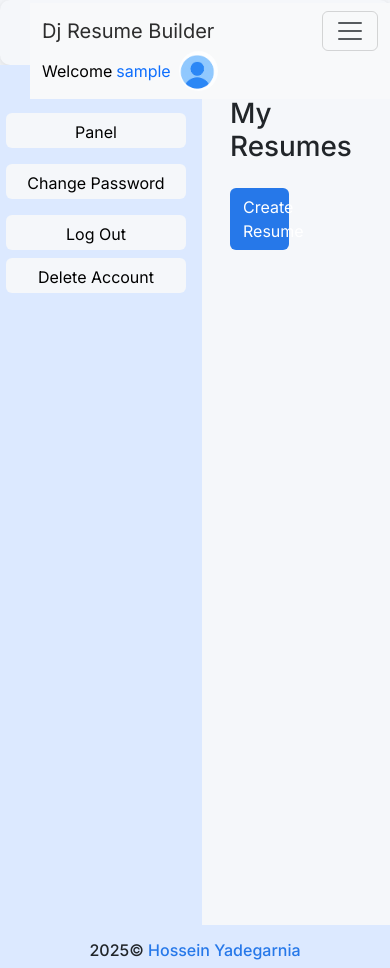
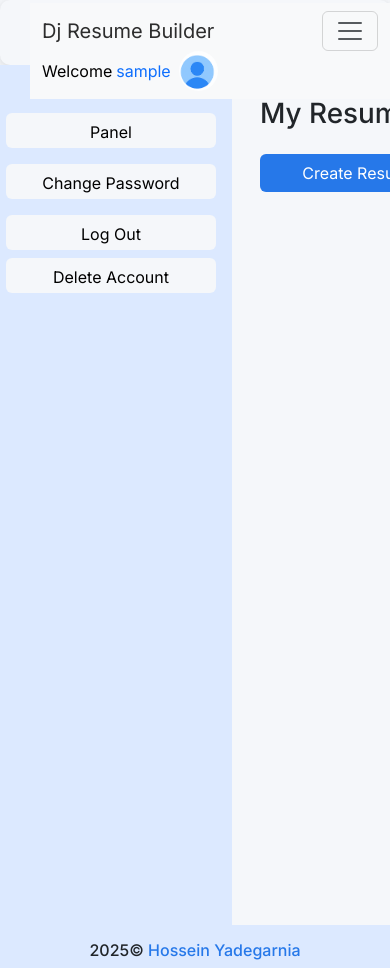
Before and after one commit to hosseinyn/dj-resume-builder, a Django app: page /account/panel/ in a window 390 px wide. Run offline with Django 5.2, Linux system fonts and the light colour scheme; the visitor is signed in with stand-in values (Sample User, id 1); data that the repository does not hold is empty; style sheets or scripts are compiled from the project's sources; some libraries are stand-ins or nearby versions.

Commit message:
Responsive design && Fix some problems && Update delete account function

```diff
--- a/ResumeBuilder/resume/forms.py
+++ b/ResumeBuilder/resume/forms.py
@@ -17,7 +17,7 @@ class CreateResume(forms.ModelForm):
         job_start_date = forms.DateField(required=False , widget=forms.DateInput(attrs={"class" : "resume-input" , "type" : "date"}) , label="Job Start Date ")
         job_end_date = forms.DateField(required=False , widget=forms.DateInput(attrs={"class" : "resume-input" , "type" : "date"}) , label="Job End Date ")
 
-        skills = forms.CharField(required=True , max_length=400 , min_length=20 , widget=forms.Textarea(attrs={"class" : "resume-input"}) , label="Your Skills ")
+        skills = forms.CharField(required=True , max_length=400 , min_length=20 , widget=forms.Textarea(attrs={"wrap" : "hard"}) , label="Your Skills ")
 
         class Meta:
             model = Resume
--- a/ResumeBuilder/static/js/resume.js
+++ b/ResumeBuilder/static/js/resume.js
@@ -29,13 +29,28 @@ const deleteResume = (e) => {
         confirmButtonText: "Yes, delete my resume"
         }).then((result) => {
         if (result.isConfirmed) {
-            Swal.fire({
-            title: "Deleted!",
-            text: "Your resume has been deleted.",
-            icon: "success"
-            });
             delete_resume_button.click()
         }
     });
 
 }
+
+// Delete account function
+const delete_account_button = document.getElementById("delete_account_button");
+
+const deleteAccount = (e) => {
+    Swal.fire({
+        title: "Are you sure?",
+        text: "You won't be able to revert this!",
+        icon: "warning",
+        showCancelButton: true,
+        confirmButtonColor: "#3085d6",
+        cancelButtonColor: "#d33",
+        confirmButtonText: "Yes, delete my account"
+        }).then((result) => {
+        if (result.isConfirmed) {
+            delete_account_button.click()
+        }
+    });
+
+}
--- a/ResumeBuilder/static/styles/index.css
+++ b/ResumeBuilder/static/styles/index.css
@@ -1,4 +1,8 @@
 @import url("https://fonts.googleapis.com/css2?family=Inter:ital,opsz,wght@0,14..32,100..900;1,14..32,100..900&display=swap");
+body, html {
+  overflow-x: hidden;
+}
+
 * {
   font-family: "Inter", sans-serif;
 }
--- a/ResumeBuilder/static/styles/index.scss
+++ b/ResumeBuilder/static/styles/index.scss
@@ -1,4 +1,8 @@
 @import '_colors.scss';
+
+body , html{
+    overflow-x: hidden;
+}
 
 @mixin project-input{
     width: 325px;
--- /dev/null
+++ b/ResumeBuilder/static/styles/responsive.css
@@ -0,0 +1,46 @@
+@media only screen and (max-width: 767px) {
+  .hero-section-image img {
+    visibility: hidden;
+  }
+  .hero-section-content p {
+    width: 470px;
+  }
+  input {
+    width: 225px !important;
+  }
+  .resume-form {
+    flex-direction: column !important;
+  }
+  h1, h2, h3, h4, h5, h6 {
+    white-space: nowrap;
+  }
+  button {
+    white-space: nowrap;
+  }
+  .create-resume-btn {
+    width: 200px !important;
+  }
+  .sidebar-button {
+    width: 210px;
+  }
+  button[type=submit] {
+    width: 210px !important;
+  }
+  .resume {
+    width: 200px;
+  }
+  .resume h5 {
+    font-size: 14px;
+    margin-top: 5px;
+    font-weight: bold;
+  }
+  textarea {
+    width: 230px !important;
+  }
+  .helptext ul li {
+    max-width: 220px;
+  }
+  .helptext ul {
+    padding-left: 6px !important;
+  }
+}/*# sourceMappingURL=responsive.css.map */
--- /dev/null
+++ b/ResumeBuilder/static/styles/responsive.scss
@@ -0,0 +1,60 @@
+@media only screen and (max-width: 767px) {
+  .hero-section-image img{
+    visibility: hidden;
+  }
+
+  .hero-section-content p{
+    width: 470px;
+  }
+
+  input{
+    width: 225px !important;
+  }
+
+  .resume-form{
+    flex-direction: column !important;
+  }
+
+  h1 , h2 , h3 , h4 , h5 , h6{
+    white-space: nowrap;
+  }
+
+  button{
+    white-space: nowrap;
+  }
+
+  .create-resume-btn{
+    width: 200px !important;
+  }
+
+  .sidebar-button{
+    width: 210px;
+  }
+
+  button[type="submit"]{
+    width: 210px !important;
+  }
+
+  .resume{
+    width: 200px;
+  }
+
+  .resume h5{
+    font-size: 14px;
+    margin-top: 5px;
+    font-weight: bold;
+  }
+
+  textarea {
+    width: 230px !important;
+  }
+
+  .helptext ul li{
+    max-width: 220px;
+  }
+
+  .helptext ul{
+    padding-left: 6px !important;
+  }
+
+}
--- a/ResumeBuilder/static/styles/resume.css
+++ b/ResumeBuilder/static/styles/resume.css
@@ -1,4 +1,8 @@
 @import url("https://fonts.googleapis.com/css2?family=Inter:ital,opsz,wght@0,14..32,100..900;1,14..32,100..900&display=swap");
+body, html {
+  overflow-x: hidden;
+}
+
 * {
   font-family: "Inter", sans-serif;
 }
@@ -39,8 +43,14 @@
 }
 
 .resume-form textarea {
+  width: 325px;
+  height: 34px;
+  border-radius: 8px;
+  border: 0;
+  outline: none;
+  padding-left: 10px;
   height: auto !important;
-  width: 900px !important;
+  width: 900px;
 }
 
 .resume-form label {
--- a/ResumeBuilder/static/styles/resume.scss
+++ b/ResumeBuilder/static/styles/resume.scss
@@ -7,8 +7,9 @@
 }
 
 .resume-form textarea{
+    @include project-input;
     height: auto !important;
-    width: 900px !important;
+    width: 900px;
 }
 
 .resume-form label{
--- a/ResumeBuilder/templates/auth/change_password.html
+++ b/ResumeBuilder/templates/auth/change_password.html
@@ -44,7 +44,8 @@
                   <li>
                     <form action="http://127.0.0.1:8000/account/delete-account/" method="post" class="mt-2">
                         {% csrf_token %}
-                      <button class="btn sidebar-button" type="submit">Delete Account</button>
+                      <button class="btn sidebar-button" type="button" onclick="deleteAccount()">Delete Account</button>
+                      <button type="submit" id="delete_account_button" style="display: none;"></button>
                     </form>
                   </li>
                 </ul>
@@ -55,7 +56,7 @@
         </div>
         <div class="col py-3">
 
-            <h3 class="ms-2 mt-1">Change your password</h3>
+            <h3 class="ms-2 mt-1">Change password</h3>
 
             <br>
 
--- a/ResumeBuilder/templates/auth/panel.html
+++ b/ResumeBuilder/templates/auth/panel.html
@@ -43,7 +43,8 @@
                   <li>
                     <form action="http://127.0.0.1:8000/account/delete-account/" method="post" class="mt-2">
                         {% csrf_token %}
-                      <button class="btn sidebar-button" type="submit">Delete Account</button>
+                      <button class="btn sidebar-button" type="button" onclick="deleteAccount()">Delete Account</button>
+                      <button type="submit" id="delete_account_button" style="display: none;"></button>
                     </form>
                   </li>
                 </ul>
--- a/ResumeBuilder/templates/auth/signup.html
+++ b/ResumeBuilder/templates/auth/signup.html
@@ -54,6 +54,7 @@
           Do you have an account?
           <a href="http://127.0.0.1:8000/account/login">Log In</a>
         </div>
+        <br>
       </div>
     </form>
 
--- a/ResumeBuilder/templates/base.html
+++ b/ResumeBuilder/templates/base.html
@@ -8,6 +8,7 @@
     <link rel="stylesheet" href="{% static 'styles/index.css' %}" />
     <link rel="stylesheet" href="{% static 'styles/auth_form.css' %}">
     <link rel="stylesheet" href="{% static 'styles/resume.css' %}">
+    <link rel="stylesheet" href="{% static 'styles/responsive.css' %}">
     <link rel="stylesheet" href="{% static 'sweetalert/sweetalert2.css' %}">
     <link rel="stylesheet" href="{% static 'fontawesome/css/all.min.css' %}" />
     {% bootstrap_css %}
@@ -16,7 +17,7 @@
 
   <center>
     <header>
-      <nav class="navbar navbar-expand-lg bg-light">
+      <nav class="navbar navbar-expand-lg navbar-light bg-light">
         <div class="container-fluid">
           <a class="navbar-brand" href="/">Dj Resume Builder</a>
           <button
@@ -46,7 +47,7 @@
                 ></a>
               </li>
               <li class="nav-item">
-                <a class="nav-link" href="#"
+                <a class="nav-link" href="https://github.com/hosseinyn/dj-resume-builder"
                   >About the project <i class="fa-solid fa-file"></i
                 ></a>
               </li>
--- a/ResumeBuilder/templates/create_resume.html
+++ b/ResumeBuilder/templates/create_resume.html
@@ -45,7 +45,8 @@
                   <li>
                     <form action="http://127.0.0.1:8000/account/delete-account/" method="post" class="mt-2">
                         {% csrf_token %}
-                      <button class="btn sidebar-button" type="submit">Delete Account</button>
+                      <button class="btn sidebar-button" type="button" onclick="deleteAccount()">Delete Account</button>
+                      <button type="submit" id="delete_account_button" style="display: none;"></button>
                     </form>
                   </li>
                 </ul>
--- a/ResumeBuilder/templates/edit_resume.html
+++ b/ResumeBuilder/templates/edit_resume.html
@@ -45,7 +45,8 @@
                   <li>
                     <form action="http://127.0.0.1:8000/account/delete-account/" method="post" class="mt-2">
                         {% csrf_token %}
-                      <button class="btn sidebar-button" type="submit">Delete Account</button>
+                      <button class="btn sidebar-button" type="button" onclick="deleteAccount()">Delete Account</button>
+                      <button type="submit" id="delete_account_button" style="display: none;"></button>
                     </form>
                   </li>
                 </ul>
@@ -55,7 +56,7 @@
           </div>
         </div>
         <div class="col py-3">
-            <form class="resume-form d-flex flex-row flex-wrap gap-4 w-100 " action="http://127.0.0.1:8000/resume/edit_resume/{{access_id}}" method="post" enctype="multipart/form-data">
+            <form class="resume-form d-flex flex-wrap gap-4 w-100" style="flex-direction: row;" action="http://127.0.0.1:8000/resume/edit_resume/{{access_id}}" method="post" enctype="multipart/form-data">
                 {% csrf_token %}
                 {% for field in form %}
                     <div class="d-flex flex-column gap-1">
```
Also changed, not shown: ResumeBuilder/templates/home.html (+3 -5 lines), ResumeBuilder/uploads/boats-night.jpeg (deleted), 3 other files.
